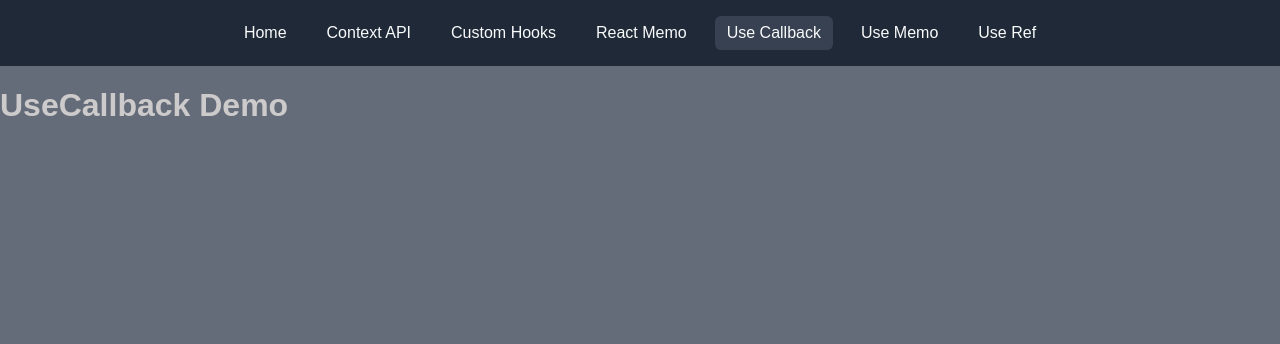
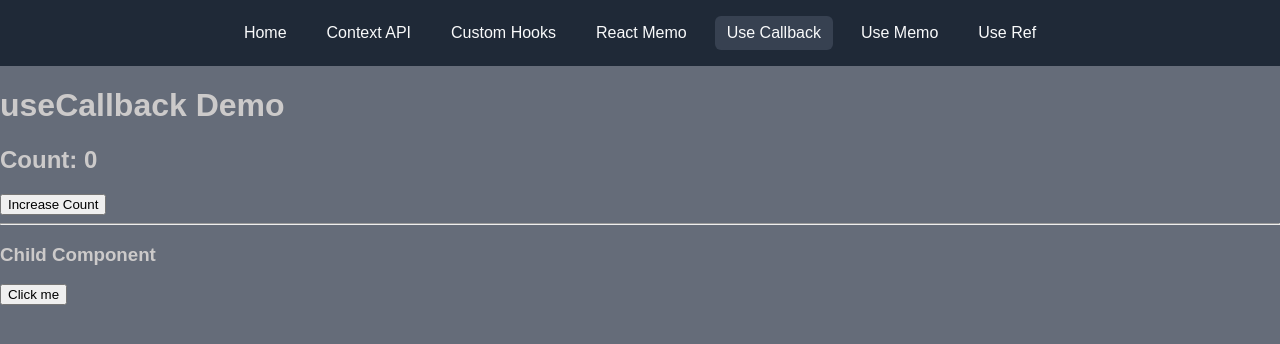
Before and after one commit to mayaswami/react-projects, a React (Vite) app in the folder 03-react-advanced/: page /use-callback in a window 1280 px wide. Shown: the top 344 px of the page. Built offline with nearby package versions, Linux system fonts and the light colour scheme.

Commit message:
feat ( ReactMemo, useCallback ) : prevent unnecessary child component re-renders using React.memo and useCallback

```diff
--- /dev/null
+++ b/03-react-advanced/src/components/Child.jsx
@@ -0,0 +1,13 @@
+import React from "react";
+
+function Child({onClick}) {
+    console.log("Child rendered");
+
+    return (
+        <div>
+        <h3>Child Component</h3>
+        <button onClick={onClick}>Click me</button>
+        </div>
+    )
+}
+export default React.memo(Child);
--- a/03-react-advanced/src/pages/ReactMemoDemo.jsx
+++ b/03-react-advanced/src/pages/ReactMemoDemo.jsx
@@ -1,5 +1,26 @@
+import React from "react";
+import { useState } from "react";
+import Child from "../components/Child";
+
+const ChildComponent = React.memo(function Child() {
+  console.log("child rendered");
+
+  return <h2>Name: {name}</h2>
+})
+
 function ReactMemoDemo() {
-  return <h1>React Memo Demo</h1>;
+  const [count, setCount] = useState(0);
+  const [name, setName] = useState("Ritu");
+  return (
+    <div>
+      <h1>React Memo Demo</h1>
+      <h2>Count: {count}</h2>
+      <button onClick={() => setCount(count + 1)}>Increase Count</button>
+      <hr />
+      <ChildComponent name={name} />
+      <button onClick={() => setName("Rahul")}>Change Name</button>
+    </div>
+  );
 }
 
 export default ReactMemoDemo;
--- a/03-react-advanced/src/pages/UseCallbackDemo.jsx
+++ b/03-react-advanced/src/pages/UseCallbackDemo.jsx
@@ -1,5 +1,21 @@
+import { useCallback, useState } from "react";
+import Child from "../components/Child";
+
 function UseCallbackDemo() {
-  return <h1>UseCallback Demo</h1>;
+  const [count, setCount] = useState(0);
+  const handleClick = useCallback(() => {
+    console.log("Button Clicked");
+  }, []);
+
+  return (
+    <div>
+      <h1>useCallback Demo</h1>
+      <h2>Count: {count}</h2>
+      <button onClick={() => setCount(count + 1)}>Increase Count</button>
+      <hr />
+      <Child onClick={handleClick} />
+    </div>
+  );
 }
 
 export default UseCallbackDemo;
```
Also changed, not shown: 2 other files (tests, documents, lock files or other folders).
